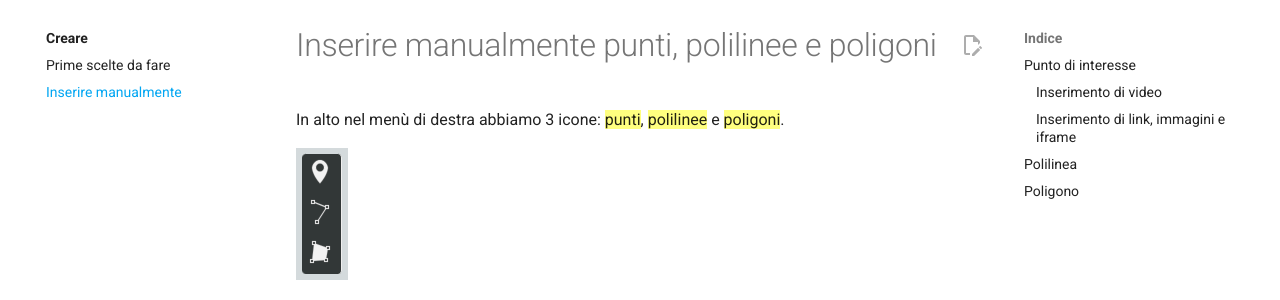
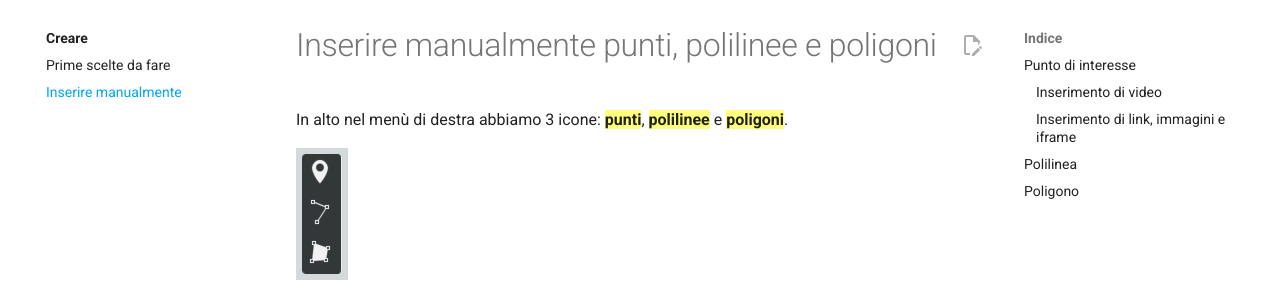
Before and after one commit to opendatasicilia/guida-umap, an MkDocs documentation site: the page built from docs/creare/inserire-manualmente.md, in a window 1280 px wide. Shown: the part 121-421 px from the top of the page. Built offline with MkDocs 1.6.1 and Material for MkDocs 9.7.7, drawn with Linux system fonts in a browser that asks for light colours; comment, search, counter and statistics services are not loaded.

```diff
--- a/docs/creare/inserire-manualmente.md
+++ b/docs/creare/inserire-manualmente.md
@@ -1,6 +1,6 @@
 # Inserire manualmente punti, polilinee e poligoni
 
-In alto nel menù di destra abbiamo 3 icone: ==punti==, ==polilinee== e ==poligoni==.
+In alto nel menù di destra abbiamo 3 icone: ==**punti**==, ==**polilinee**== e ==**poligoni**==.
 
 ![](https://raw.githubusercontent.com/opendatasicilia/guida-umap/main/docs/img/menu-destra-inserisci-umap.PNG)
 
```
